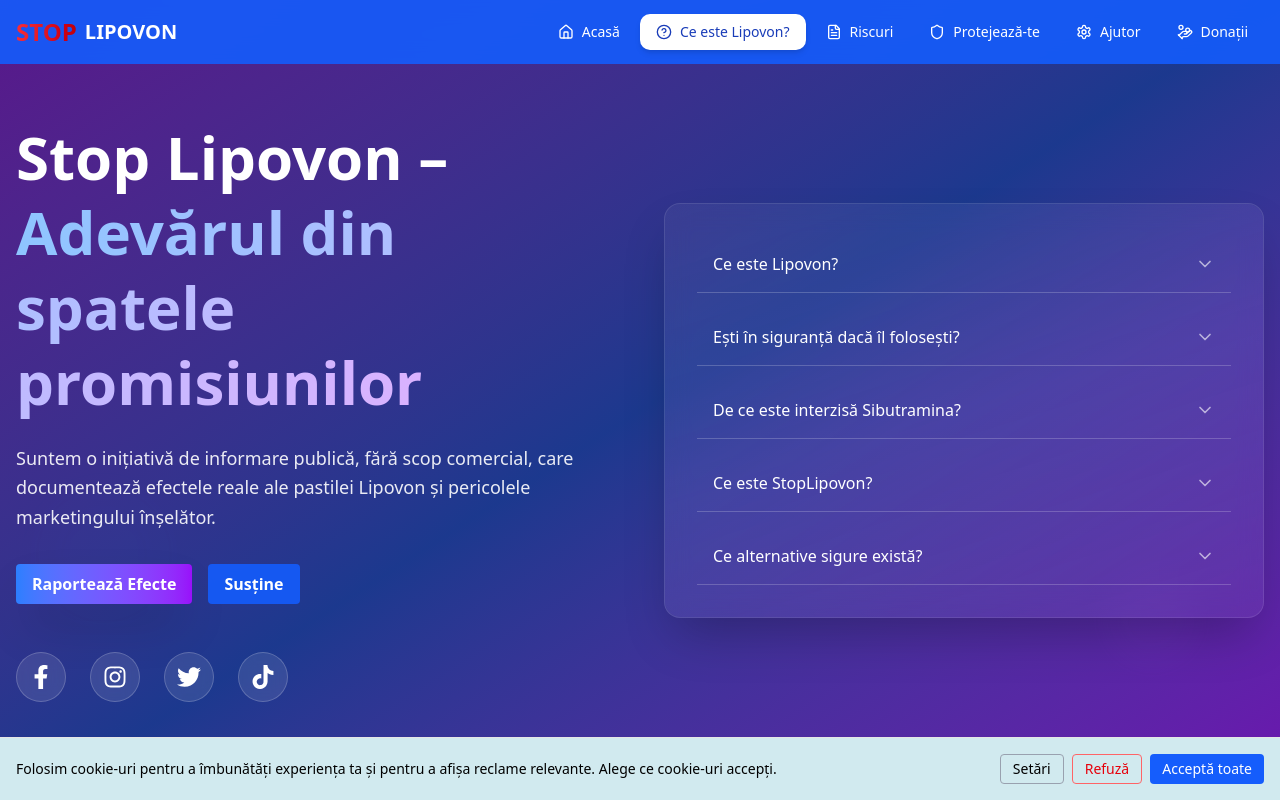
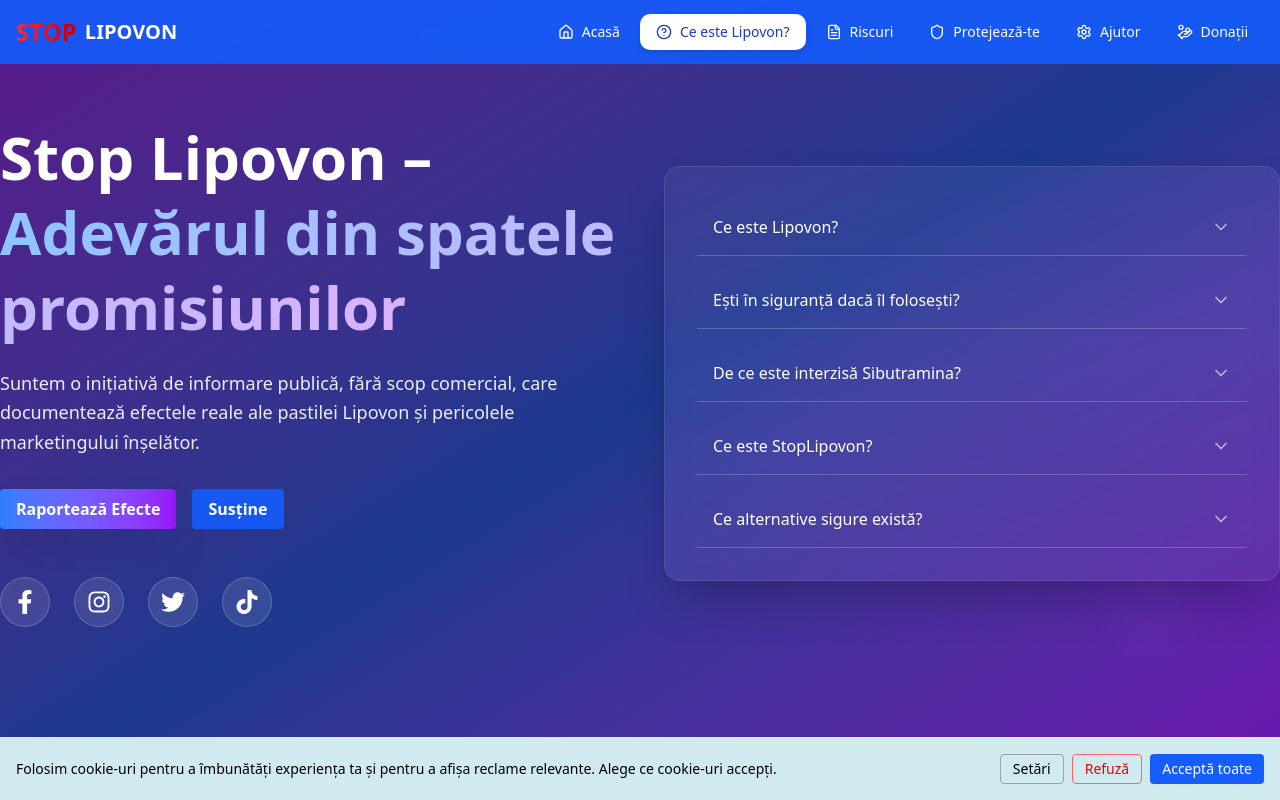
Before and after one commit to Manoroth69/STOP-Lipovon, a React (Vite) app: page /despre in a window 1280 px wide. Shown: the top 800 px of the page. Built offline with nearby package versions, Linux system fonts and the light colour scheme.

Commit message:
changed about

```diff
--- a/src/components/About.jsx
+++ b/src/components/About.jsx
@@ -56,7 +56,7 @@
       {/* Main Content */}
       <div className="relative z-0">
         {/* Hero */}
-        <section className="container mx-auto px-4 py-30 flex items-center">
+        <section className="container mx-auto flex items-center justify-center overflow-hidden py-30">
 
           <div className="grid md:grid-cols-2 gap-12 items-center">
             <div>
```
Also changed, not shown: public/sw.js (renamed from sw.js).
